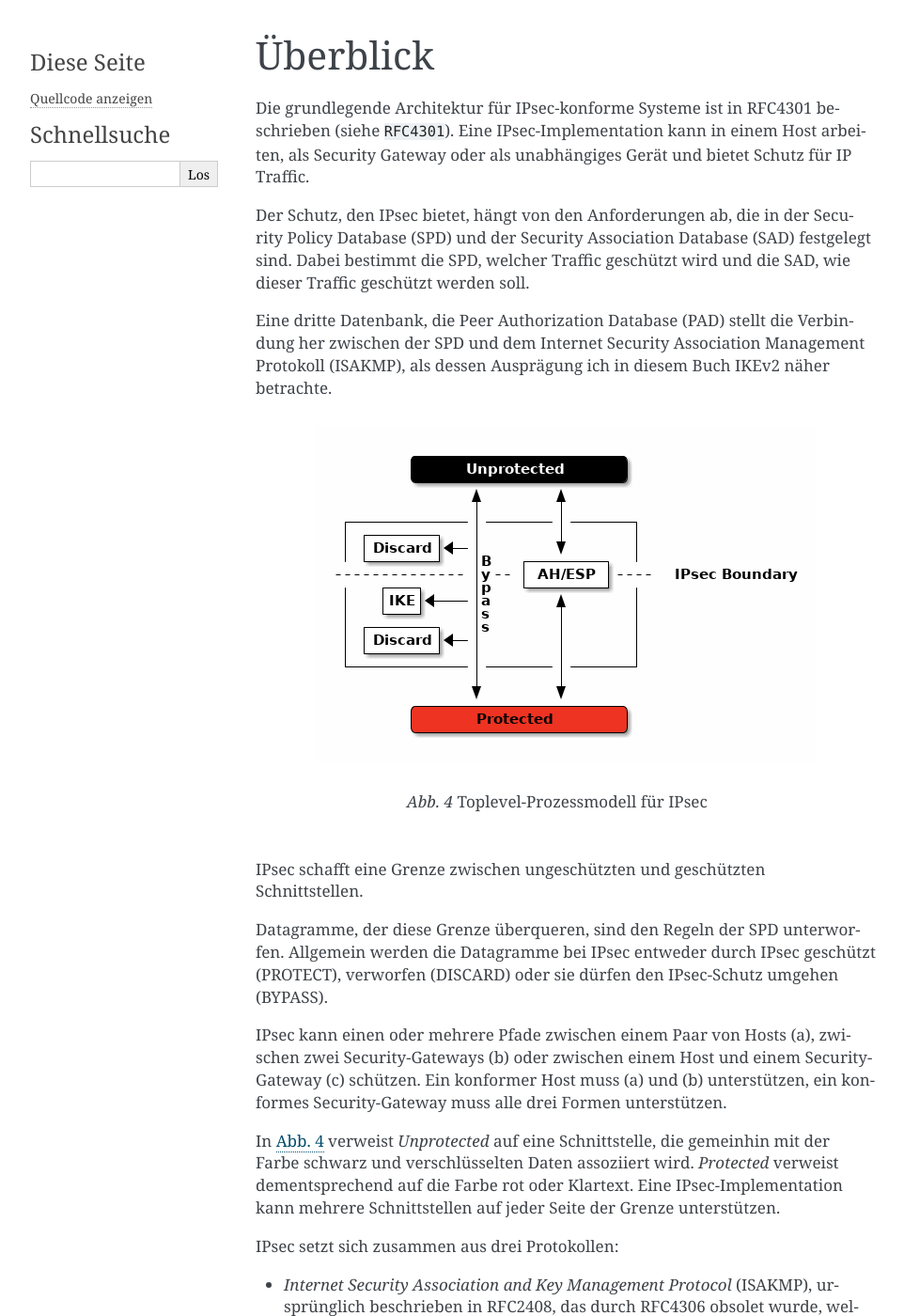
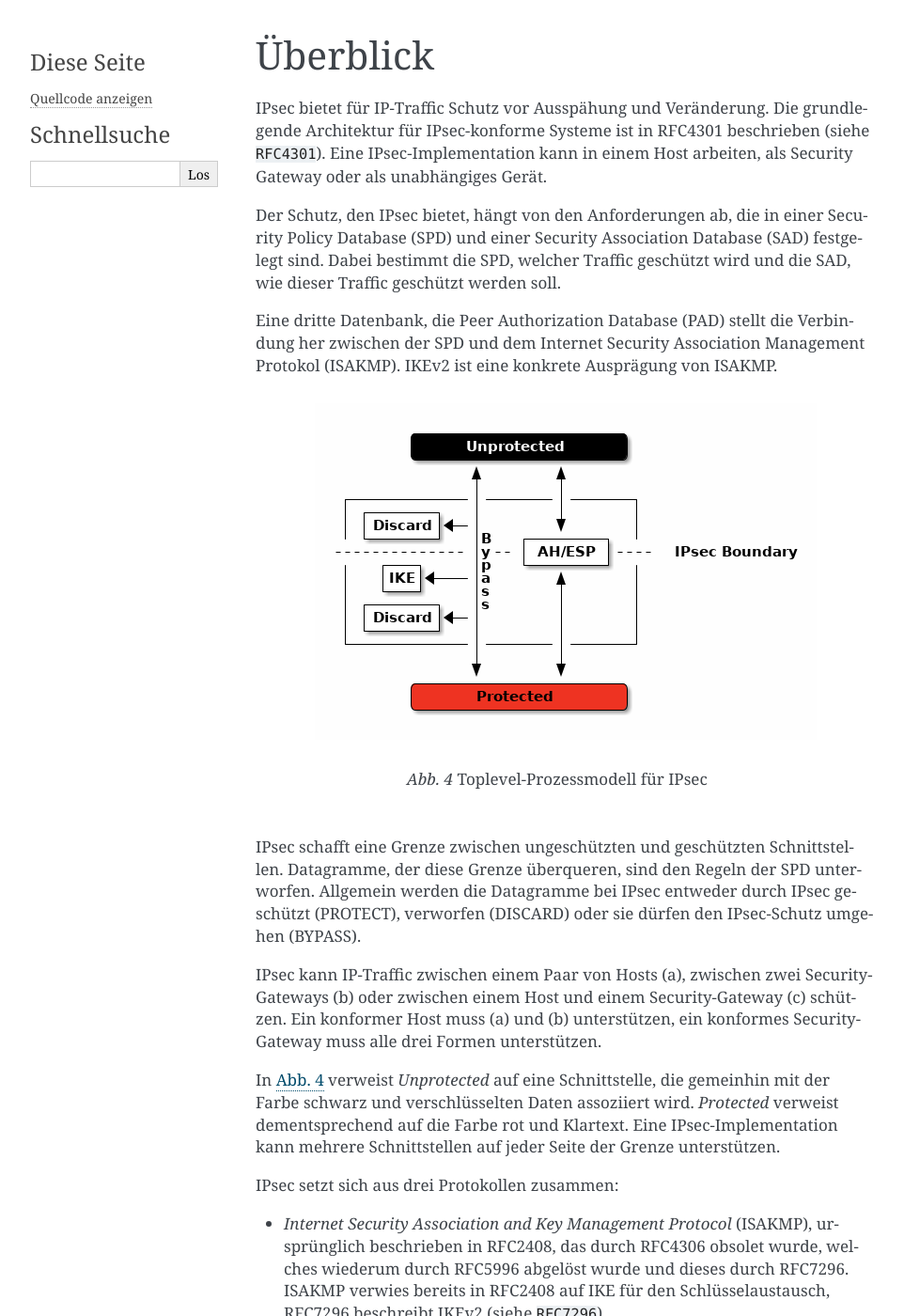
Before and after one commit to matwei-books/Fehlersuche-bei-IPsec-VPN-mit-IKEv2, a Sphinx documentation site: the page built from source/ikev2/ueberblick.rst, in a window 1280 px wide and 1400 px high. Shown: the whole window at 94% size, without its empty margins (148-1110 px from the left). Built offline with Sphinx 7.4.7, drawn with Linux system fonts in a browser that asks for light colours; cross-references to code outside the pages are shown as plain code; some of the changed text lies outside the part shown.

Commit message:
Text überarbeitet

```diff
--- a/source/ikev2/ueberblick.rst
+++ b/source/ikev2/ueberblick.rst
@@ -2,10 +2,11 @@
 Überblick
 =========
 
+IPsec bietet für IP-Traffic Schutz vor Ausspähung und Veränderung.
 Die grundlegende Architektur für IPsec-konforme Systeme ist in RFC4301
 beschrieben (siehe :cite:`RFC4301`).
 Eine IPsec-Implementation kann in einem Host arbeiten, als Security
-Gateway oder als unabhängiges Gerät und bietet Schutz für IP Traffic.
+Gateway oder als unabhängiges Gerät.
 
 .. index:: Security Policy Database
    see: SPD; Security Policy Database
@@ -13,8 +14,8 @@ Gateway oder als unabhängiges Gerät und bietet Schutz für IP Traffic.
 .. index:: Security Association Database
    see: SAD; Security Association Database
 
-Der Schutz, den IPsec bietet, hängt von den Anforderungen ab, die in der
-Security Policy Database (SPD) und der Security Association Database
+Der Schutz, den IPsec bietet, hängt von den Anforderungen ab, die in einer
+Security Policy Database (SPD) und einer Security Association Database
 (SAD) festgelegt sind.
 Dabei bestimmt die SPD, welcher Traffic geschützt wird und die SAD, wie
 dieser Traffic geschützt werden soll.
@@ -24,8 +25,8 @@ dieser Traffic geschützt werden soll.
 
 Eine dritte Datenbank, die Peer Authorization Database (PAD) stellt die
 Verbindung her zwischen der SPD und dem Internet Security Association
-Management Protokoll (ISAKMP), als dessen Ausprägung ich in diesem Buch
-IKEv2 näher betrachte.
+Management Protokol (ISAKMP).
+IKEv2 ist eine konkrete Ausprägung von ISAKMP.
 
 .. figure:: /images/ipsec-boundary.png
    :alt: Toplevel-Prozessmodell für IPsec
@@ -35,14 +36,13 @@ IKEv2 näher betrachte.
 
 IPsec schafft eine Grenze zwischen ungeschützten und geschützten
 Schnittstellen.
-
 Datagramme, der diese Grenze überqueren, sind den Regeln der SPD
 unterworfen.
 Allgemein werden die Datagramme bei IPsec entweder durch IPsec
 geschützt (PROTECT), verworfen (DISCARD) oder sie dürfen den
 IPsec-Schutz umgehen (BYPASS).
 
-IPsec kann einen oder mehrere Pfade zwischen einem Paar von Hosts (a),
+IPsec kann IP-Traffic zwischen einem Paar von Hosts (a),
 zwischen zwei Security-Gateways (b) oder zwischen einem Host und einem
 Security-Gateway (c) schützen. Ein konformer Host muss (a) und (b)
 unterstützen, ein konformes Security-Gateway muss alle drei Formen
@@ -51,7 +51,7 @@ unterstützen.
 In :numref:`ipsec-boundary` verweist *Unprotected* auf eine
 Schnittstelle, die gemeinhin mit der Farbe schwarz und verschlüsselten
 Daten assoziiert wird. *Protected* verweist dementsprechend auf die
-Farbe rot oder Klartext.
+Farbe rot und Klartext.
 Eine IPsec-Implementation kann mehrere Schnittstellen auf jeder Seite
 der Grenze unterstützen.
 
@@ -59,7 +59,7 @@ der Grenze unterstützen.
 
    \newpage
 
-IPsec setzt sich zusammen aus drei Protokollen:
+IPsec setzt sich aus drei Protokollen zusammen:
 
 * *Internet Security Association and Key Management Protocol* (ISAKMP),
   ursprünglich beschrieben in RFC2408, das durch RFC4306 obsolet wurde,
@@ -73,7 +73,6 @@ IPsec setzt sich zusammen aus drei Protokollen:
 * *Authentication Header* (AH), beschrieben in RFC4302 (siehe
   :cite:`RFC4302`) ist ein Protokoll, dass zwar die Integrität der
   übertragenen Daten schützt, aber nicht deren Vertraulichkeit.
-
   Ich persönlich habe das Protokoll noch nicht in der Praxis
   vorgefunden.
 
```
Also changed, not shown: other parts of source/ikev2/ueberblick.rst (+4 -4 lines).
